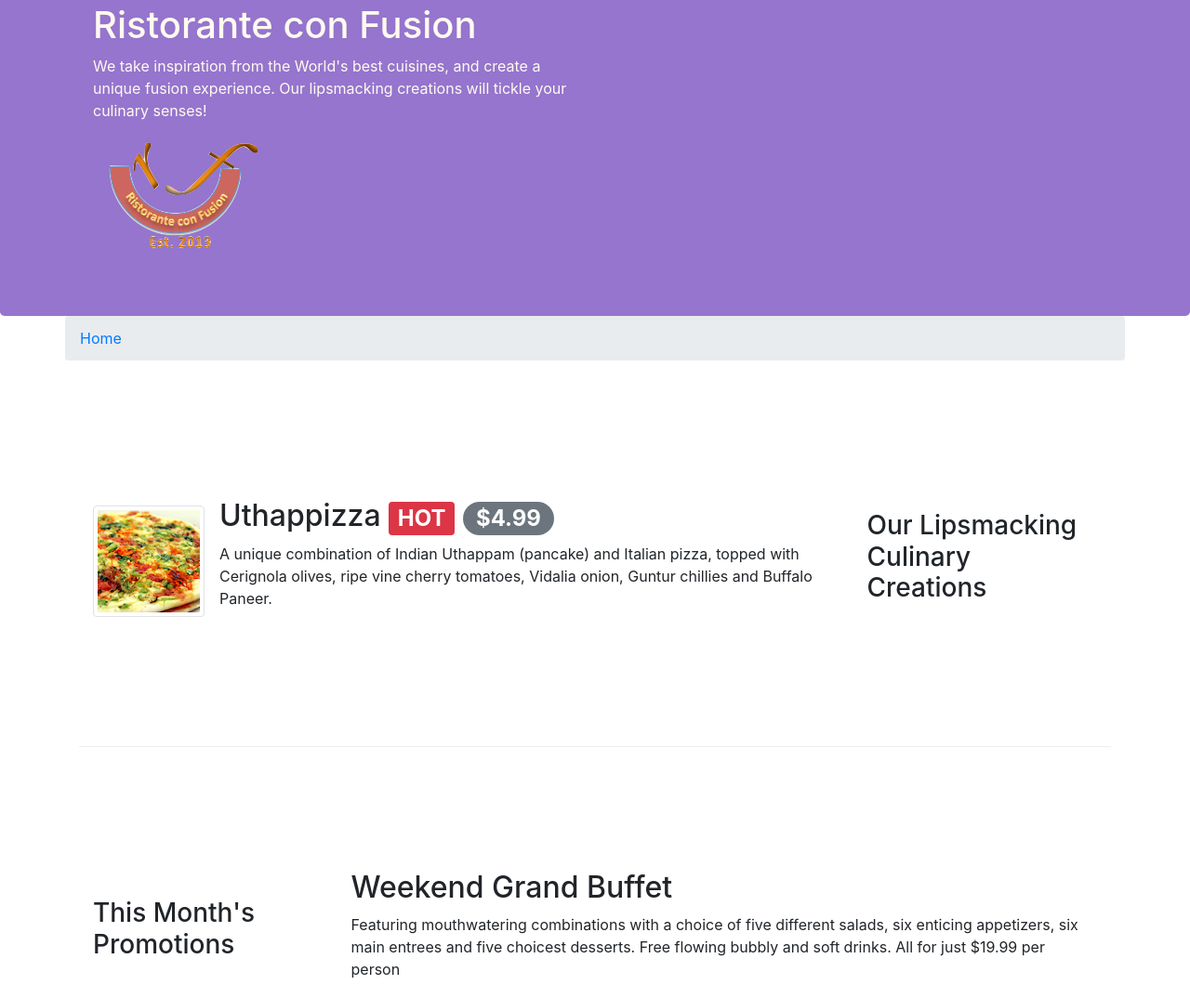
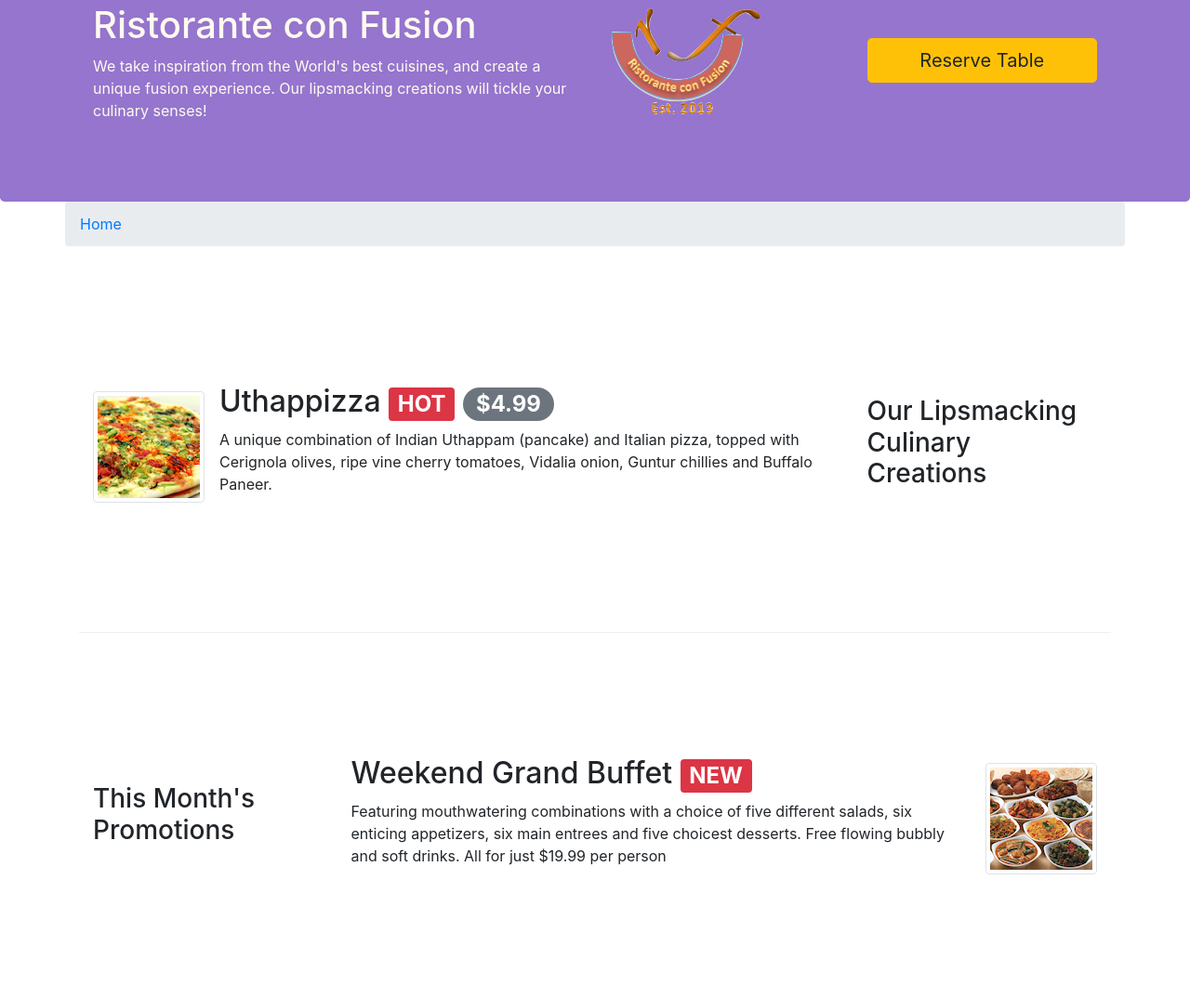
Before and after one commit to thevipuljha/restaurant-demo, a website: page index.html in a window 1280 px wide. Shown: the part 117-1191 px from the top of the page at 93% size. Drawn offline with nearby package versions, Linux system fonts and the light colour scheme.

Commit message:
assignment 1

```diff
--- a/index.html
+++ b/index.html
@@ -57,8 +57,7 @@
     <header class="jumbotron">
       <div class="container">
         <div class="row row-header">
-          <div class="col-12 col-sm-6">
-            <div>
+          <div class="col-md-6 col-sm">
             <h1>Ristorante con Fusion</h1>
             <p>
               We take inspiration from the World's best cuisines, and create a
@@ -66,8 +65,16 @@
               your culinary senses!
             </p>
           </div>
-            <div class="col-12 col-sm align-self-center">
+          <div class="col-md-6 col-sm">
+            <div class="row align-items-center">
+              <div class="col-md-6">
                 <img src="img/logo.png" class="img-fluid" />
+              </div>
+              <div class="col-md-6">
+                <a href="#reserveSeat" class="btn btn-warning btn-block btn-lg"
+                  >Reserve Table</a
+                >
+              </div>
             </div>
           </div>
         </div>
@@ -114,13 +121,24 @@
           <h3>This Month's Promotions</h3>
         </div>
         <div class="col col-sm col-md">
-          <h2>Weekend Grand Buffet</h2>
+          <div class="media">
+            <div class="media-body">
+              <h2 class="mt-0">
+                Weekend Grand Buffet <span class="badge badge-danger">NEW</span>
+              </h2>
               <p>
-            Featuring mouthwatering combinations with a choice of five different
-            salads, six enticing appetizers, six main entrees and five choicest
-            desserts. Free flowing bubbly and soft drinks. All for just $19.99
-            per person
+                Featuring mouthwatering combinations with a choice of five
+                different salads, six enticing appetizers, six main entrees and
+                five choicest desserts. Free flowing bubbly and soft drinks. All
+                for just $19.99 per person
               </p>
+            </div>
+            <img
+              src="img/buffet.png"
+              alt="buffet picture"
+              class="img-thumbnail align-self-center ml-3 d-flex"
+            />
+          </div>
         </div>
       </div>
 
@@ -171,6 +189,7 @@
                           class="form-check-input"
                           type="radio"
                           name="guestNumber"
+                          checked
                         />
                         1
                       </label>
```
Lines whose indentation alone changed are shown as unchanged.
